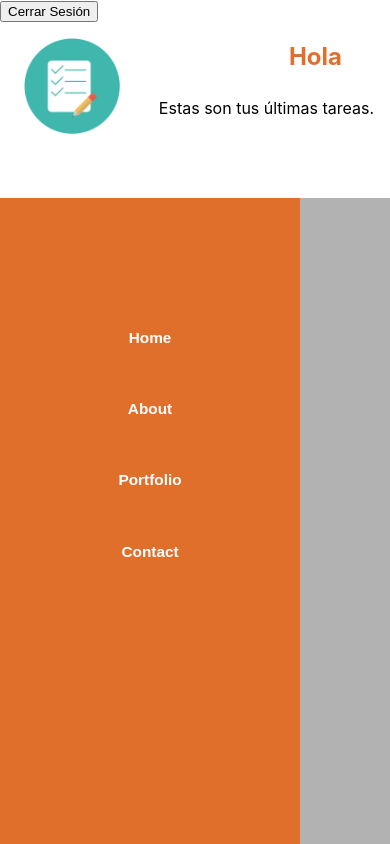
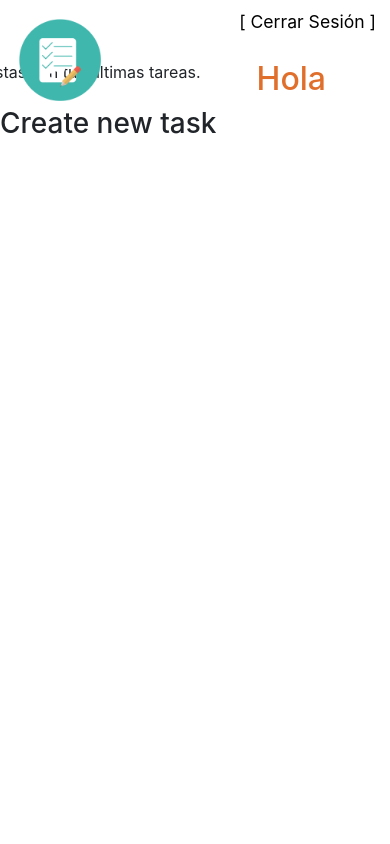
Before and after one commit to unai6/TodoList-client, a React (Create React App) app: page /create-task/1 in a window 390 px wide. Built offline with nearby package versions, Linux system fonts and the light colour scheme; sample sign-in values are in the browser's storage.

Commit message:
solver problems sidebar

```diff
--- a/package.json
+++ b/package.json
@@ -7,7 +7,9 @@
     "@testing-library/react": "^9.5.0",
     "@testing-library/user-event": "^7.2.1",
     "axios": "^0.20.0",
+    "bootstrap": "^4.5.2",
     "react": "^16.13.1",
+    "react-bootstrap": "^1.3.0",
     "react-burger-menu": "^2.7.1",
     "react-dom": "^16.13.1",
     "react-hook-form": "^6.8.1",
--- a/public/index.html
+++ b/public/index.html
@@ -10,34 +10,16 @@
       content="Web site created using create-react-app"
     />
     <link rel="apple-touch-icon" href="%PUBLIC_URL%/logo192.png" />
-    <!--
-      manifest.json provides metadata used when your web app is installed on a
-      user's mobile device or desktop. See https://developers.google.com/web/fundamentals/web-app-manifest/
-    -->
+
     <link rel="manifest" href="%PUBLIC_URL%/manifest.json" />
-    <!--
-      Notice the use of %PUBLIC_URL% in the tags above.
-      It will be replaced with the URL of the `public` folder during the build.
-      Only files inside the `public` folder can be referenced from the HTML.
-
-      Unlike "/favicon.ico" or "favicon.ico", "%PUBLIC_URL%/favicon.ico" will
-      work correctly both with client-side routing and a non-root public URL.
-      Learn how to configure a non-root public URL by running `npm run build`.
-    -->
-    <title>React App</title>
+    <link rel="stylesheet" href="https://stackpath.bootstrapcdn.com/bootstrap/4.5.2/css/bootstrap.min.css" integrity="sha384-JcKb8q3iqJ61gNV9KGb8thSsNjpSL0n8PARn9HuZOnIxN0hoP+VmmDGMN5t9UJ0Z" crossorigin="anonymous">
+    <title>Organízate!</title>
   </head>
   <body>
     <noscript>You need to enable JavaScript to run this app.</noscript>
     <div id="root"></div>
-    <!--
-      This HTML file is a template.
-      If you open it directly in the browser, you will see an empty page.
-
-      You can add webfonts, meta tags, or analytics to this file.
-      The build step will place the bundled scripts into the <body> tag.
-
-      To begin the development, run `npm start` or `yarn start`.
-      To create a production bundle, use `npm run build` or `yarn build`.
-    -->
+    <script src="https://code.jquery.com/jquery-3.5.1.slim.min.js" integrity="sha384-DfXdz2htPH0lsSSs5nCTpuj/zy4C+OGpamoFVy38MVBnE+IbbVYUew+OrCXaRkfj" crossorigin="anonymous"></script>
+<script src="https://cdn.jsdelivr.net/npm/popper.js@1.16.1/dist/umd/popper.min.js" integrity="sha384-9/reFTGAW83EW2RDu2S0VKaIzap3H66lZH81PoYlFhbGU+6BZp6G7niu735Sk7lN" crossorigin="anonymous"></script>
+<script src="https://stackpath.bootstrapcdn.com/bootstrap/4.5.2/js/bootstrap.min.js" integrity="sha384-B4gt1jrGC7Jh4AgTPSdUtOBvfO8shuf57BaghqFfPlYxofvL8/KUEfYiJOMMV+rV" crossorigin="anonymous"></script>
   </body>
 </html>
--- a/src/App.js
+++ b/src/App.js
@@ -6,7 +6,6 @@ import Nav from './Components/Nav'
 export const App = (props) => {
   const [token] = useState(localStorage.getItem('token'));
   const [renderSideBar, setRenderSideBar] = useState(false);
-
 
   useEffect(() => {
     if (token) {
@@ -17,16 +16,16 @@ export const App = (props) => {
 
 
   return (
-    <div style={{ display: "flex", flexDirection:'column' }} >
-    {
-      token ? <Nav /> : null
-    }
-      <div style={{ display: "flex"}}>
+    <div style={{ display: "flex", flexDirection: 'column' }} >
       {
-        token ? <SideBar /> : null
+        token ? <Nav /> : null
       }
+      <div style={{ display: "flex" }}>
+        {
+          token ? <SideBar /> : null
+        }
         <div>
-          <BrowserRoutes />
+          <BrowserRoutes/>
         </div>
       </div>
     </div>
--- a/src/CSS/dashboard.css
+++ b/src/CSS/dashboard.css
@@ -4,9 +4,11 @@
     }
 
     .logo {
-        height: 7em;
-        margin-left: 1em;
-        margin-top: .5em;
+        height: 6em !important;
+        position: relative;
+        right: 1.5em;
+        bottom: 1.5em;
+        width: 6em !important;
     }
 
     .h2-name {
@@ -16,7 +18,16 @@
     }
 
     .p-title-tasks {
-        float: right
+        float: right;
+        position: relative;
+        right: 3.5em;
+    }
+
+    .btn-logout {
+        border: none;
+        background: transparent;
+        font-size: 1.1em;
+        outline:none !important;
     }
 
     .btn-categories {
@@ -27,14 +38,8 @@
         border-radius: 5px
     }
 
-    .p-title-tasks {
-        position: relative;
-        bottom: 4em;
-        right: 1em;
-    }
-
-    .dashboard{
-        background:white
+    .dashboard {
+        background: white
     }
 
 }
--- a/src/CSS/slideMenu.css
+++ b/src/CSS/slideMenu.css
@@ -1,19 +1,141 @@
 /*mobile*/
 /*DeskTop*/
-@media (min-width:320px)  and (max-width:768px){
+@media (min-width:320px) and (max-width:768px) {
 
 
 
-  .userMenu {
-
+  .userMenu .bm-menu {
     padding: 2.5em 0;
     font-size: .8em;
     background: #E16F2C;
     z-index: 1100;
-    width: 13em;
+    width: 13em !important;
     transition: all 0.5s ease 0s;
     height: 100vh;
+    top: 4em !important;
+    position: absolute;
+  }
 
+  .bm-overlay {
+    background: transparent !important;
+  }
+
+  .bm-burger-button {
+    position: fixed;
+    width: 36px;
+    height: 30px;
+    left: 36px;
+    top: 36px;
+  }
+
+  .bm-burger-button > button {
+    position: absolute;
+    left: 0px;
+    top: 0px;
+    width: 15vw !important;
+    height: 10vh !important;
+    margin: 0px;
+    padding: 0px;
+    border: none;
+    font-size: 0px;
+    background: transparent;
+    cursor: pointer;
+    outline: none;
+  }
+
+  .bm-item {
+
+    font-size: 1.2em;
+    background: transparent;
+    border: none;
+    width: 16em;
+    color: white;
+    font-weight: 600;
+    line-height: 4.5em;
+    position: relative;
+    right: 4em;
+
+  }
+
+  .slide-right {
+    -webkit-animation: slide-right 1s cubic-bezier(0.250, 0.460, 0.450, 0.940)linear both;
+    animation: slide-right 1s linear both;
+  }
+
+  .slide-left {
+    -webkit-animation: slide-left 1s cubic-bezier(0.250, 0.460, 0.450, 0.940) linear both;
+    animation: slide-left 1s linear both;
+  }
+
+  @keyframes slide-right {
+    0% {
+      -webkit-transform: translatex(-50em)
+    }
+
+    50% {
+      -webkit-transform: translateX(.075em)
+    }
+
+    100% {
+      -webkit-animation: translateX(.15);
+    }
+  }
+
+  @keyframes slide-left {
+    0% {
+      -webkit-transform: translatex(.15em)
+    }
+
+    50% {
+      -webkit-transform: translateX(-25em)
+    }
+
+    100% {
+      -webkit-transform: translateX(-50em)
+    }
+  }
+
+  .bm-item:hover {
+    background: rgb(1, 144, 245);
+    -webkit-box-shadow: -1px 17px 41px 0px rgba(0, 0, 0, 0.75);
+    -moz-box-shadow: -1px 17px 41px 0px rgba(0, 0, 0, 0.75);
+    box-shadow: -1px 17px 41px 0px rgba(0, 0, 0, 0.75);
+  }
+
+  .a-links {
+    color: white;
+  }
+
+  .a-links:hover {
+    text-decoration: none;
+    color: orange
+  }
+
+  .close-menu {
+    background: transparent;
+    border: none;
+    margin-left: 5em;
+    font-size: 1.2em
+  }
+
+
+}
+
+/*DeskTop*/
+@media (min-width:1024px) {
+
+
+  .userMenu {
+    position: absolute;
+    padding: 2.5em 0;
+    font-size: .8em;
+    background: #E16F2C;
+    position: fixed;
+    z-index: 1100;
+    width: 17em;
+    height: 100vh;
+    transition: all 0.5s ease 0s;
+    top: 0
   }
 
   .bm-icon {
@@ -36,8 +158,9 @@
     right: 4em;
     width: 100%;
   }
+
   .slide-right {
-      -webkit-animation: slide-right 1s cubic-bezier(0.250, 0.460, 0.450, 0.940)linear  both;
+    -webkit-animation: slide-right 1s cubic-bezier(0.250, 0.460, 0.450, 0.940)linear both;
     animation: slide-right 1s linear both;
   }
 
@@ -46,154 +169,57 @@
     animation: slide-left 1s linear both;
   }
 
-  @keyframes slide-right{
+  @keyframes slide-right {
     0% {
       -webkit-transform: translatex(-50em)
     }
 
     50% {
-          -webkit-transform:translateX(.075em)
+      -webkit-transform: translateX(.075em)
     }
 
-      100%{
+    100% {
       -webkit-animation: translateX(.15);
     }
   }
 
-  @keyframes slide-left{
+  @keyframes slide-left {
     0% {
       -webkit-transform: translatex(.15em)
     }
 
     50% {
-        -webkit-transform:translateX(-25em)
+      -webkit-transform: translateX(-25em)
     }
-    100%{
-      -webkit-transform:translateX(-50em)
+
+    100% {
+      -webkit-transform: translateX(-50em)
     }
   }
 
-    .bm-item:hover{
+  .bm-item:hover {
     background: rgb(1, 144, 245);
     -webkit-box-shadow: -1px 17px 41px 0px rgba(0, 0, 0, 0.75);
     -moz-box-shadow: -1px 17px 41px 0px rgba(0, 0, 0, 0.75);
     box-shadow: -1px 17px 41px 0px rgba(0, 0, 0, 0.75);
   }
 
-    .a-links{
-      color:white;
-    }
-    .a-links:hover {
-      text-decoration:none;
-      color:orange
+  .a-links {
+    color: white;
   }
 
-    .close-menu{
-      background:transparent;
-      border:none;
-      margin-left:5em;
-      font-size:1.2em
+  .a-links:hover {
+    text-decoration: none;
+    color: orange
+  }
+
+  .close-menu {
+    background: transparent;
+    border: none;
+    color: #025CA0;
+    margin-left: 5em;
+    font-size: 1.2em
   }
 
 
 }
-
-/*DeskTop*/
-@media (min-width:1024px) {
-
-
-    .userMenu {
-      position: absolute;
-      padding: 2.5em 0;
-      font-size: .8em;
-      background: #E16F2C;
-      position: fixed;
-      z-index: 1100;
-      width: 17em;
-      height: 100vh;
-      transition: all 0.5s ease 0s;
-      top:0
-      }
-
-      .bm-icon {
-        font-size: 2.5em;
-        position: relative;
-        margin-left: 4em;
-        color: white
-      }
-
-      .bm-item {
-
-        font-size: 1.2em;
-        background: transparent;
-        border: none;
-        width: 16em;
-        color: white;
-        font-weight: 600;
-        line-height: 4.5em;
-        position: relative;
-        right: 4em;
-        width: 100%;
-      }
-      .slide-right {
-        -webkit-animation: slide-right 1s cubic-bezier(0.250, 0.460, 0.450, 0.940)linear  both;
-                animation: slide-right 1s linear both;
-    }
-
-    .slide-left {
-      -webkit-animation: slide-left 1s cubic-bezier(0.250, 0.460, 0.450, 0.940) linear both;
-      animation: slide-left 1s linear both;
-    }
-
-    @keyframes slide-right{
-        0% {
-            -webkit-transform: translatex(-50em)
-        }
-
-        50% {
-            -webkit-transform:translateX(.075em)
-        }
-
-        100%{
-          -webkit-animation: translateX(.15);
-        }
-    }
-
-    @keyframes slide-left{
-      0% {
-          -webkit-transform: translatex(.15em)
-      }
-
-      50% {
-          -webkit-transform:translateX(-25em)
-      }
-      100%{
-        -webkit-transform:translateX(-50em)
-      }
-  }
-
-      .bm-item:hover{
-        background: rgb(1, 144, 245);
-        -webkit-box-shadow: -1px 17px 41px 0px rgba(0, 0, 0, 0.75);
-        -moz-box-shadow: -1px 17px 41px 0px rgba(0, 0, 0, 0.75);
-        box-shadow: -1px 17px 41px 0px rgba(0, 0, 0, 0.75);
-      }
-
-      .a-links{
-        color:white;
-      }
-      .a-links:hover {
-        text-decoration:none;
-        color:orange
-      }
-
-      .close-menu{
-        background:transparent;
-        border:none;
-        color:#025CA0;
-        margin-left:5em;
-        font-size:1.2em
-      }
-
-
-}
--- a/src/Components/Dashboard.js
+++ b/src/Components/Dashboard.js
@@ -1,17 +1,19 @@
-import React , { useEffect, useState} from 'react';
+import React, { useEffect, useState } from 'react';
 import '../CSS/dashboard.css'
 import { getUserData } from '../api/apiCalls'
-// import { useHistory } from "react-router-dom";
 
-const Dashboard = (props) => {
 
-//    const history = useHistory();
-   const [data, setData] = useState('')
+
+const Dashboard = ( props ) => {
+
+
+    const [, setData] = useState('')
     const [userTasks, setUserTasks] = useState([])
+
 
     useEffect(() => {
         const getDashboard = async () => {
-          const result =  await getUserData(props.match.params.userId);
+            const result = await getUserData(props.match.params.userId);
 
             setData(result.data);
             setUserTasks(result.data.tasks)
@@ -22,7 +24,7 @@ const Dashboard = (props) => {
 
 
     return (
-        <div  className='bg-component' data-test='app-component'>
+        <div className='bg-component' data-test='app-component'>
 
             <div className='div-tasks'> {
                 userTasks.map((task, index) => {
@@ -35,7 +37,6 @@ const Dashboard = (props) => {
             }
             </div>
 
-
         </div>
     )
 }
--- a/src/Components/Nav.js
+++ b/src/Components/Nav.js
@@ -1,47 +1,27 @@
-import React , { useEffect, useState} from 'react';
+import React, { useState } from 'react';
 import '../CSS/dashboard.css'
-import { getUserData } from '../api/apiCalls'
-import { useHistory } from "react-router-dom";
+import { Redirect  } from "react-router-dom";
 
 const Nav = (props) => {
- console.log(props)
-   const history = useHistory();
-   const [data, setData] = useState('')
 
-    // useEffect(() => {
-    //     const getDashboard = async () => {
-    //       const result =  await getUserData(props.match.params.userId);
 
-    //         setData(result.data);
-
-    //     };
-
-    //     getDashboard()
-    // }, [props.match.params.userId]);
+    const user= JSON.parse(localStorage.getItem('user'))
 
 
     const handleClickLogout = () => {
         localStorage.removeItem('user');
         localStorage.removeItem('token');
-        history.push('/');
         document.location.reload()
+        return <Redirect to={'/'} />
 
-      }
-      const [menuOpen, setMenuOpen] = useState(true);
+    }
 
-      const handleStateChange = () => {
-          setMenuOpen(!menuOpen)
-      }
-      const closeMenuHandler = () => {
-          setMenuOpen(false)
-      }
     return (
         <div data-test='app-component'>
-             <button onClick={handleClickLogout}>Cerrar Sesión</button>
-            <div >
-                <img className='logo' src='/list-2389219_640-removebg-preview.png' alt='pic' data-test='image-logo' />
-                            <h2 className='h2-name'>Hola {data.nickName}</h2>
-                            <p className='p-title-tasks'>Estas son tus últimas tareas.</p>
+            <button className='btn-logout d-block ml-auto mb-4 mr-2 mt-2' onClick={handleClickLogout}>[ Cerrar Sesión ]</button>
+            <div>
+                <h2 className='h2-name'>Hola {user.nickName}</h2>
+                <p className='p-title-tasks'>Estas son tus últimas tareas.</p>
             </div>
 
         </div>
--- a/src/Components/SideBar.js
+++ b/src/Components/SideBar.js
@@ -2,20 +2,24 @@ import React, { useState } from 'react';
 import '../CSS/slideMenu.css';
 import { slide as Menu } from "react-burger-menu";
 
-const SideBar = (props) => {
+const SideBar = () => {
 
     const [menuOpen, setMenuOpen] = useState(true);
+    const user= JSON.parse(localStorage.getItem('user'))
 
-    const handleStateChange = () => {
+
+
+    const handleStateChange = (state) => {
+        setMenuOpen(state.isOpen)
+      }
+    const closeMenuHandler = () => {
         setMenuOpen(!menuOpen)
     }
-    const closeMenuHandler = () => {
-        setMenuOpen(false)
-    }
+
 
     return (
         <div>
-            <Menu onStateChange={(state) => handleStateChange(state)} className='userMenu' isOpen={menuOpen} disableCloseOnEsc disableAutoFocus >
+            <Menu onStateChange={(state) => handleStateChange(state)} className='userMenu' isOpen={menuOpen} disableCloseOnEsc disableAutoFocus customBurgerIcon={ <img className='logo' src='/list-2389219_640-removebg-preview.png' alt='pic' data-test='image-logo' />} >
 
                 <button className='close-menu' onClick={closeMenuHandler}><i className="far fa-times-circle close-menu"></i></button>
                 <button onClick={closeMenuHandler} className="menu-item bm-icon bm-item btn-handler btn-homeinfo">
```
Also changed, not shown: src/Routes/BrowserRoutes.js (+3 -4 lines), 1 other file (tests, documents, lock files or other folders). Lines whose indentation alone changed are shown as unchanged.
